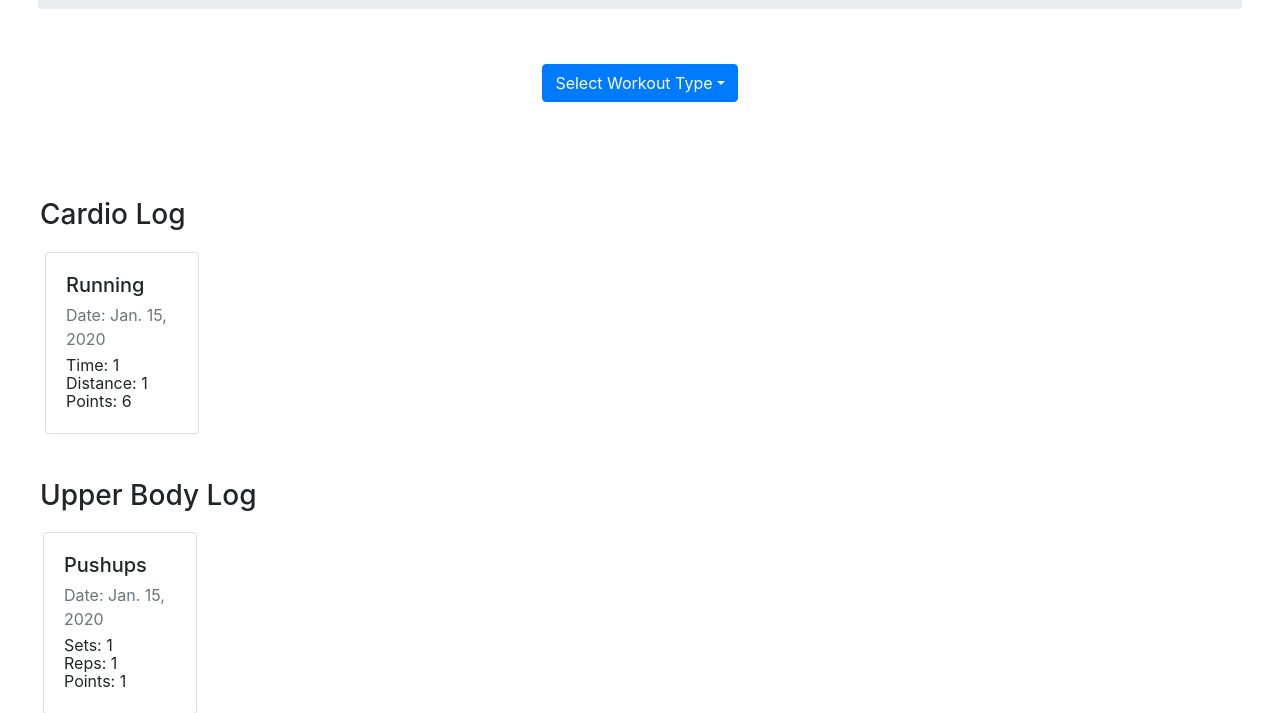
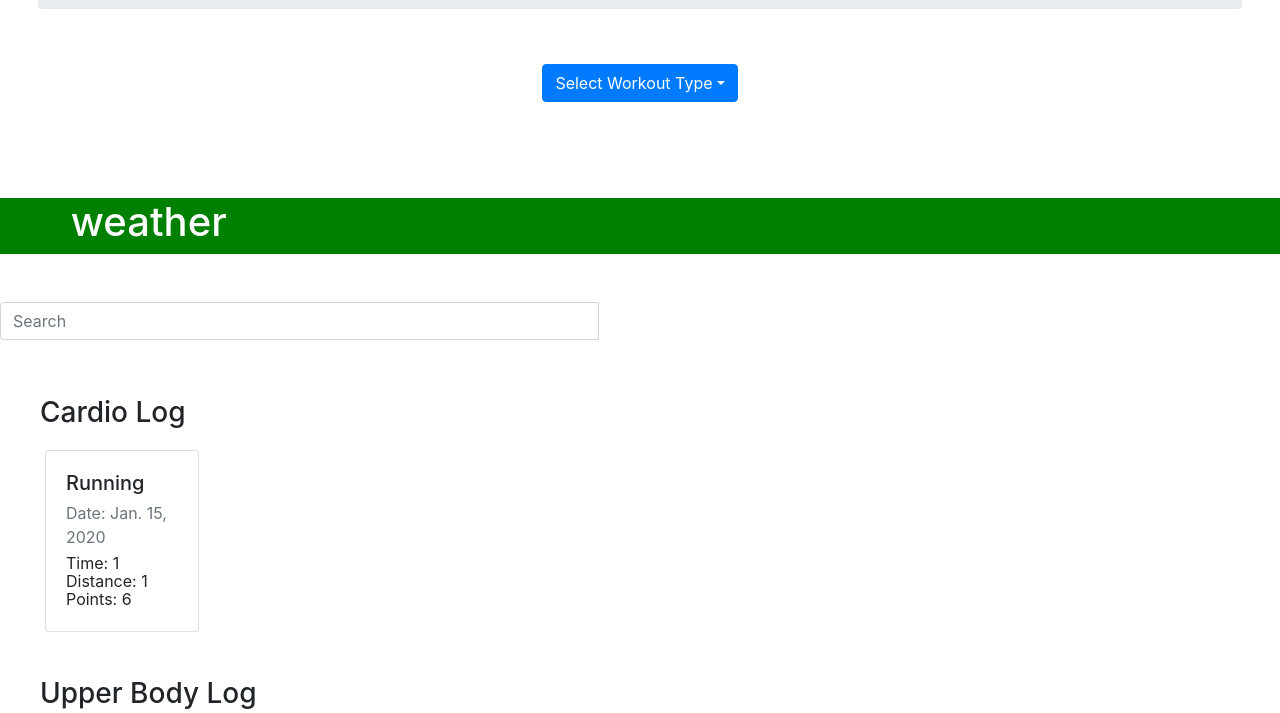
Before and after one commit to tyjclift/exercise-gamification, a Django app: page / in a window 1280 px wide. Shown: the part 192-905 px from the top of the page. Run offline with Django 3.2, Linux system fonts and the light colour scheme; a user stored in the database is signed in; tables that the repository leaves empty hold one stand-in row (values such as "Sample post"); some libraries are stand-ins or nearby versions.

Commit message:
added support for openweathermap API. weather data is displayed on index for now. TODO: incorporate weather data into points system, also find a way to get current location of user.

```diff
--- a/index/templates/index/index.html
+++ b/index/templates/index/index.html
@@ -92,6 +92,37 @@
             }
         </script>
 
+        <!-- weather begins here -->
+        <nav class="row" style="background: green; color: white;">
+            <h1 class="col-md-3 text-center">weather</h1>
+        </nav>
+        <br />
+        <br />
+        <center class="row">
+            <form method="post" class="col-md-6 col-md-offset-3">
+            {% csrf_token %}
+            <div class="input-group">
+                <input type="text" class="form-control" name="city" placeholder="Search">
+                <div class="input-group-btn">
+                <button class="btn btn-default" type="submit">
+                    <i class="glyphicon glyphicon-search"></i>
+                </button>
+                </div>
+                <form>
+        </center>
+        <div class="row">
+            {% if country_code and coordinate and temp and pressure and humidity %}
+            <div class="col-md-6 col-md-offset-3">
+            <h3>country code : {{country_code}}</h1>
+                <h5>coordinate : {{coordinate}}</h5>
+                <h5>temp : {{temp}}</h5>
+                <h5>pressure : {{pressure}} </h5>
+                <h5>humidity : {{humidity}}</h5>
+            </div>
+            {% endif %}
+        </div>
+
+
         <div style="margin:5vh;">
             <h3 style="padding-bottom:8px;">Cardio Log</h3>
             <div class="d-flex flex-wrap">
--- a/index/views.py
+++ b/index/views.py
@@ -7,6 +7,12 @@ from friendship.models import Friend, Follow, Block, FriendshipRequest
 import operator
 from functools import cmp_to_key
 from .models import *
+from django.shortcuts import render
+# import json to load json data to python dictionary
+import json
+# urllib.request to make a request to api
+import urllib.request
+
 
 mult_vals = {
     'Running': 3,
@@ -43,6 +49,36 @@ def IndexView(request):
             'pct_to_next_level': get_pct_to_next(total_points, curr_level),
         }
 
+    if request.method == 'POST':
+        city = request.POST['city']
+        ''' api key might be expired use your own api_key
+            place api_key in place of appid ="your_api_key_here "  '''
+
+        # source contain JSON data from API
+
+        print("foo")
+        source = urllib.request.urlopen('http://api.openweathermap.org/data/2.5/weather?q=' + city + '&appid=9e6149bb94b5fc22796dfe758638c877').read()
+        print("bar")
+
+        # converting JSON data to a dictionary
+        list_of_data = json.loads(source)
+
+        print(list_of_data)
+
+        # data for variable list_of_data
+        data = {
+            "country_code": str(list_of_data['sys']['country']),
+            "coordinate": str(list_of_data['coord']['lon']) + ' '
+                        + str(list_of_data['coord']['lat']),
+            "temp": str(list_of_data['main']['temp']) + 'k',
+            "pressure": str(list_of_data['main']['pressure']),
+            "humidity": str(list_of_data['main']['humidity']),
+        }
+        print(data)
+    else:
+        data ={}
+
+    context.update(data)
 
     return render(request, 'index/index.html', context)
 
```
